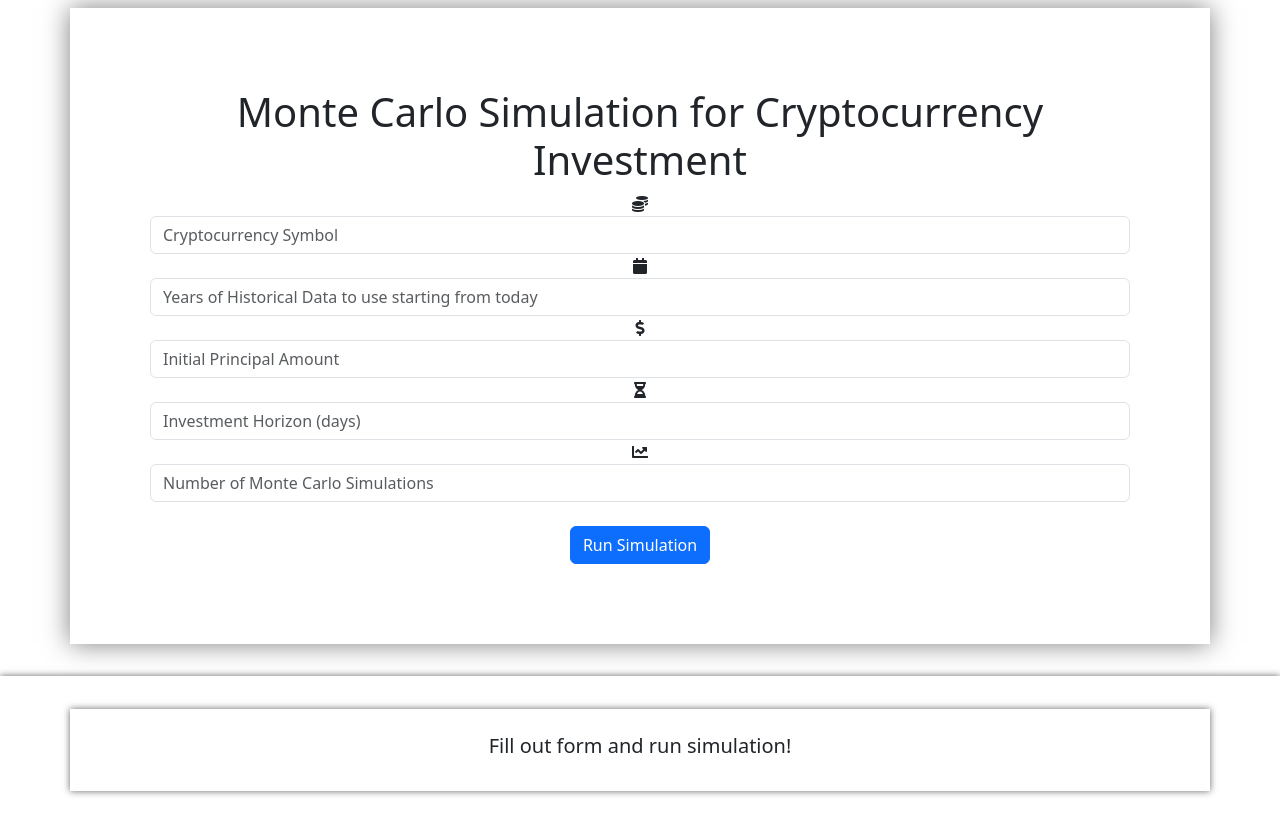
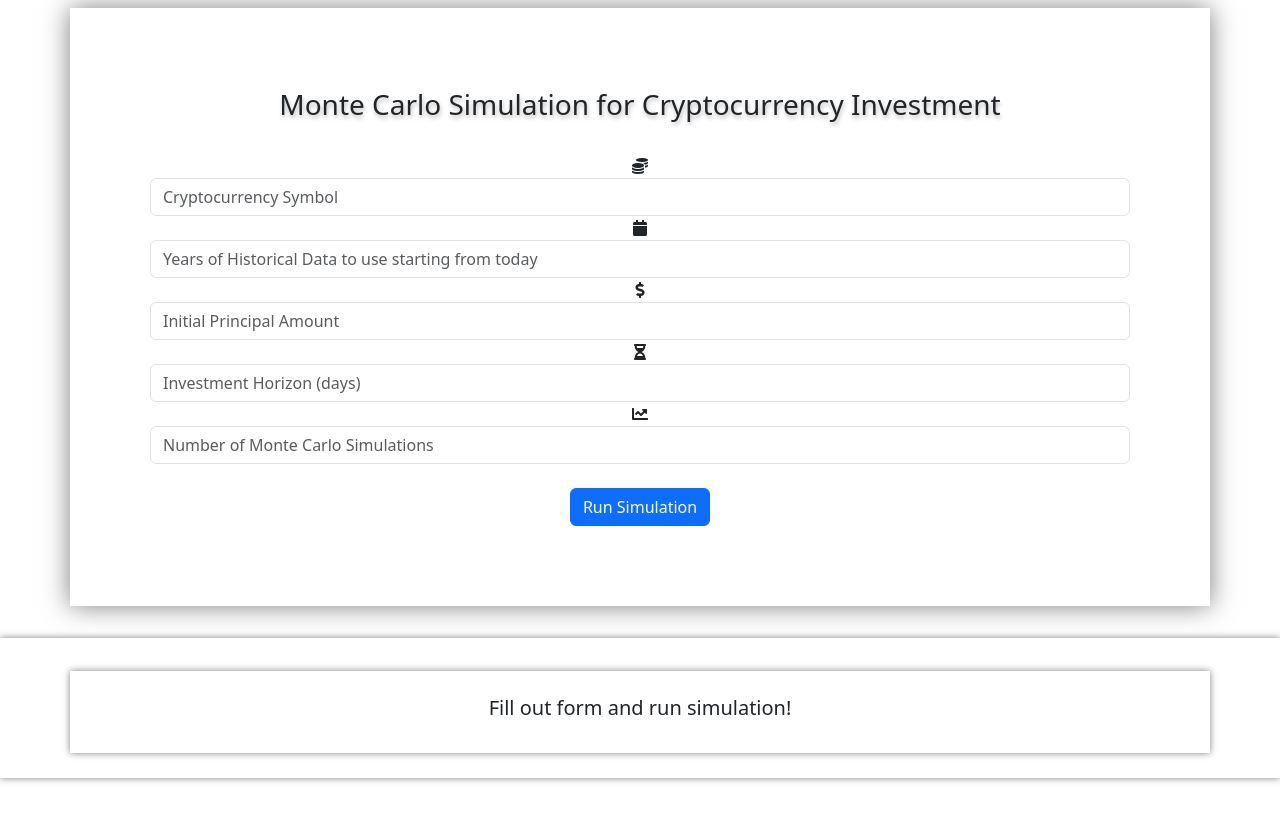
Before and after one commit to Dealer86/Monte_Carlo, a Django app: page / in a window 1280 px wide. After the commit the page ends 783 px from the top, so only its background shows below. Run offline with Django 4.2, Linux system fonts and the light colour scheme.

Commit message:
Added shadows to h3

```diff
--- a/montecarlo/simulation/templates/simulation/montecarlo.html
+++ b/montecarlo/simulation/templates/simulation/montecarlo.html
@@ -12,8 +12,8 @@
   <body>
 
     <div class="container text-center mt-2 custom-container">
-      <h1>Monte Carlo Simulation for Cryptocurrency Investment</h1>
-
+      <h3>Monte Carlo Simulation for Cryptocurrency Investment</h3>
+      <br>
       <form method="post" class="form">
         {% csrf_token %}
 
@@ -53,8 +53,12 @@
       .custom-container2 {
           background-color: #ffffff;
           padding: 25px;
-          box-shadow: 0px 0px 7px 0px rgba(0, 0, 0, 0.6);
+          box-shadow: 0px 0px 7px 0px rgba(0, 0, 0, 0.5);
       }
+      h3 {
+      text-shadow: 1px 2.5px 4px rgba(0, 0, 0, 0.267);
+      /* Adjust the values as needed: horizontal offset, vertical offset, blur radius, color */
+    }
   </style>
   <br>
   <div class="container-flex text-center mt-2 custom-container2">
```
